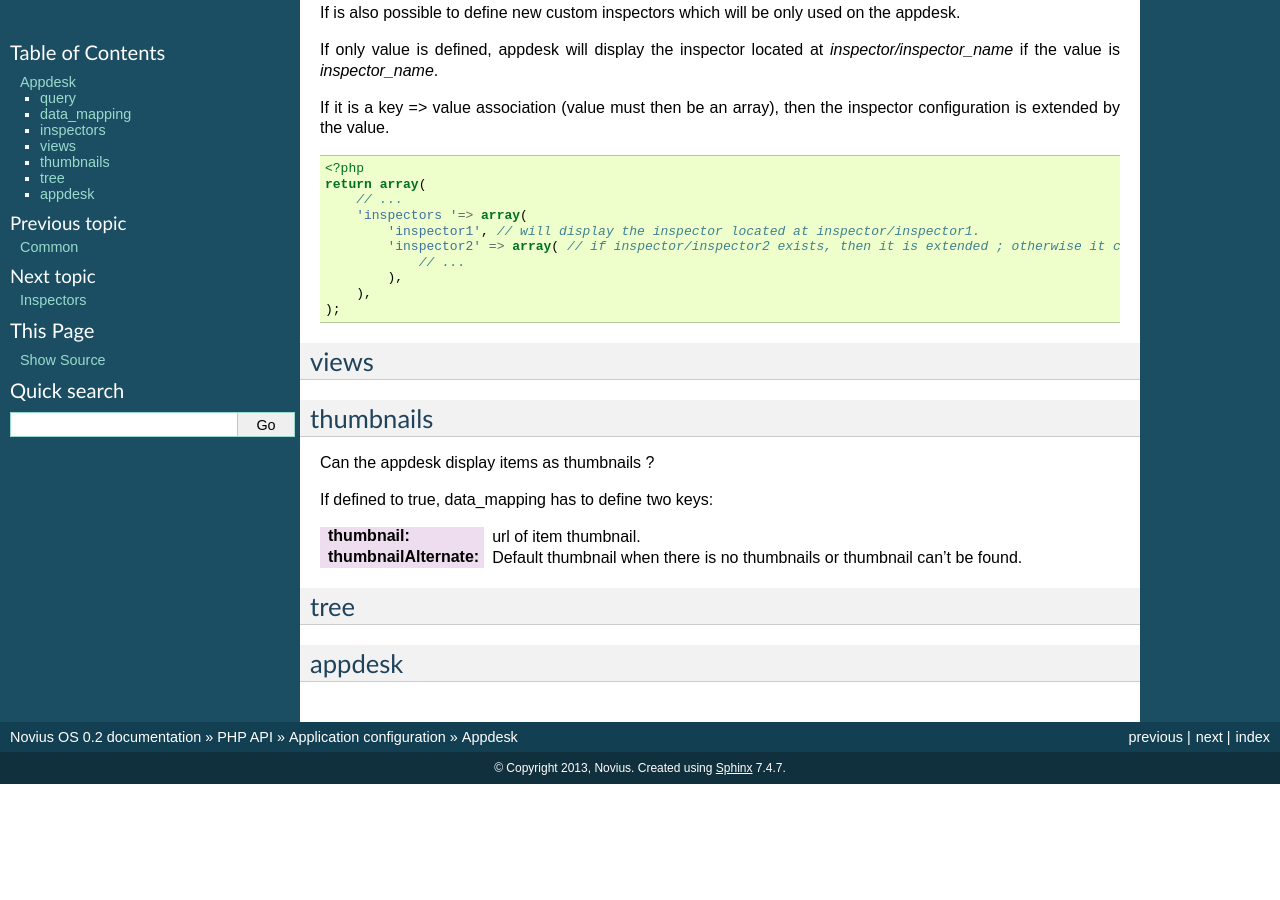
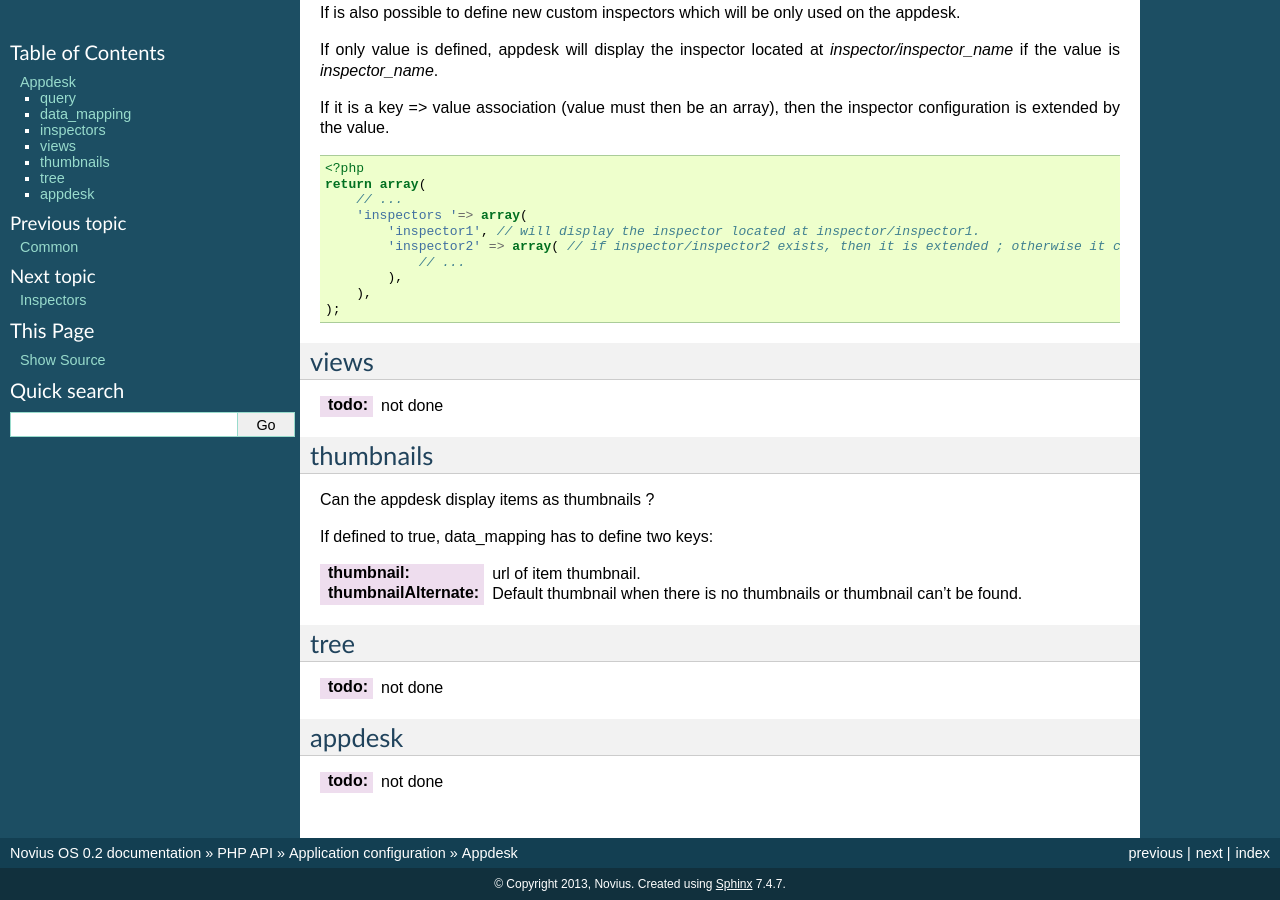
Before and after one commit to vrcAlbert/documentation-api, a Sphinx documentation site: the page built from source/php/configuration/application/appdesk.rst, in a window 1280 px wide and 900 px high, scrolled down 1138 px. Built offline with Sphinx 7.4.7, drawn with Linux system fonts in a browser that asks for light colours; cross-references to code outside the pages are shown as plain code; before the commit the page ends 1922 px from its top, so only the background shows below that.

Commit message:
not done

```diff
--- a/source/php/configuration/application/appdesk.rst
+++ b/source/php/configuration/application/appdesk.rst
@@ -77,6 +77,7 @@ If it is a key => value association (value must then be an array), then the insp
 views
 *****
 
+:todo: not done
 
 thumbnails
 **********
@@ -92,7 +93,9 @@ If defined to true, data_mapping has to define two keys:
 tree
 ****
 
-
+:todo: not done
 
 appdesk
 *******
+
+:todo: not done
```
